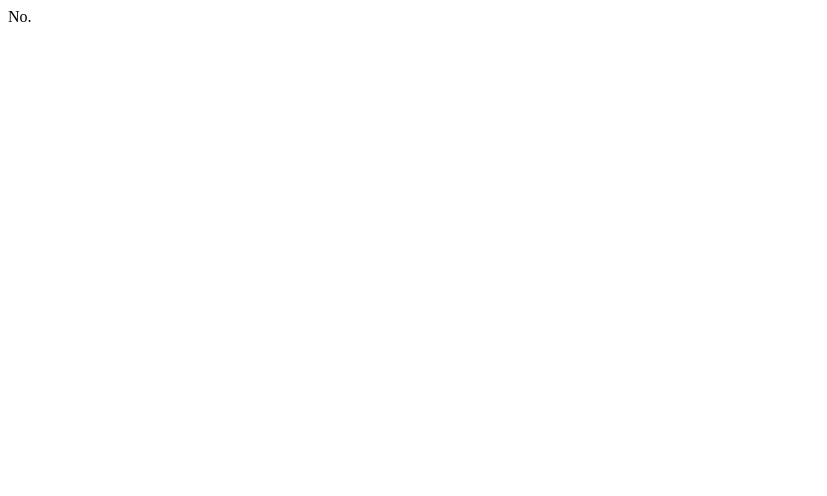
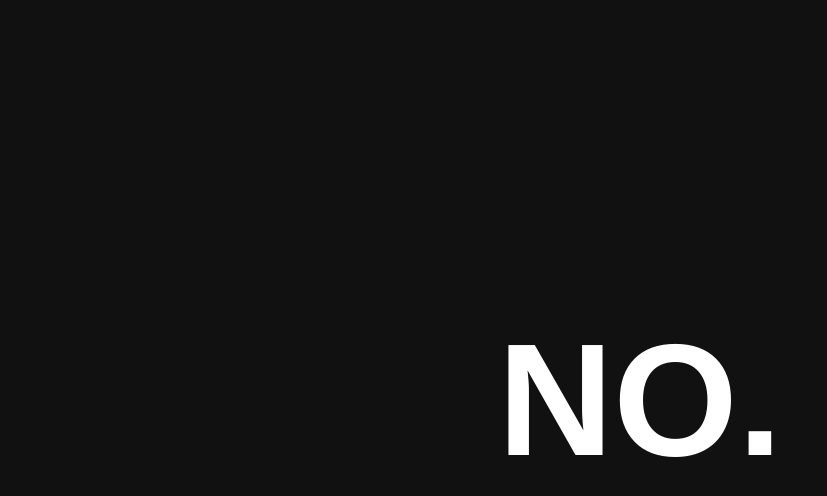
Before and after one commit to jgarber623/isit.blackfriday, a plain HTML site: page index.html in a window 1280 px wide. Shown: the whole page, without its empty margins (0-827 px from the left). Drawn offline with Linux system fonts and the light colour scheme.

Commit message:
Make it look real nice.

```diff
--- a/index.html
+++ b/index.html
@@ -1,12 +1,39 @@
-<doctype html>
+<!doctype html>
 <html lang="en">
 <head>
 	<meta charset="utf-8">
 
 	<title>Is it Black Friday?</title>
+
+	<style>
+		html {
+			height: 100%;
+		}
+
+		body {
+			background: #111;
+			border-collapse: collapse;
+			color: #fff;
+			font-family: sans-serif;
+			font-size: 10em;
+			font-weight: bold;
+			display: table;
+			height: 100%;
+			margin: 0;
+			text-align: center;
+			text-transform: uppercase;
+			width: 100%;
+		}
+
+		p {
+			display: table-cell;
+			vertical-align: middle;
+		}
+	</style>
 </head>
 <body>
 
 	<p>No.</p>
 
 </body>
+</html>
```
